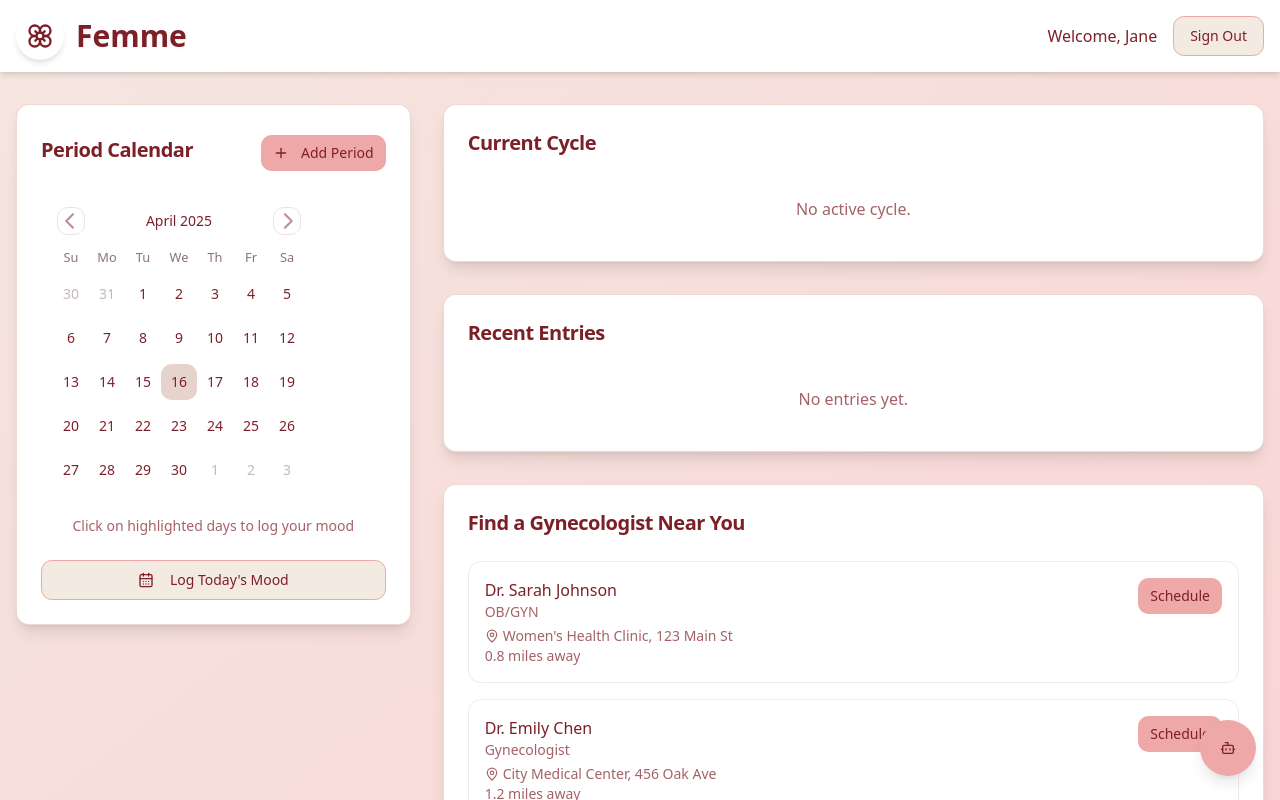
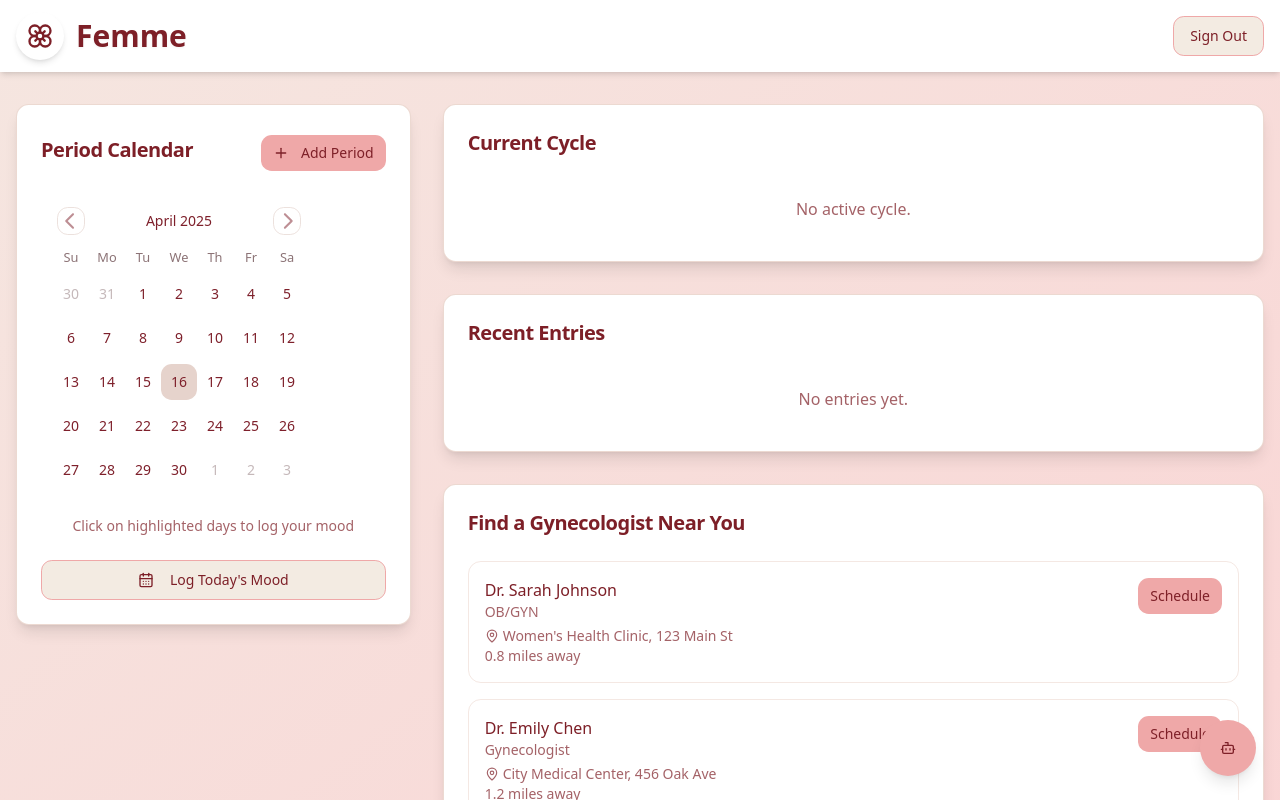
Before and after one commit to pritu18/Femme-Copy, a React (Vite) app: page /dashboard in a window 1280 px wide. Shown: the top 800 px of the page. Built offline with nearby package versions, Linux system fonts and the light colour scheme.

Commit message:
Remove welcome message
Remove the welcome message from the dashboard header.

```diff
--- a/src/pages/Dashboard.tsx
+++ b/src/pages/Dashboard.tsx
@@ -157,7 +157,6 @@ export default function Dashboard() {
         <div className="container mx-auto px-4 flex justify-between items-center">
           <Logo className="h-10" />
           <div className="flex items-center gap-4">
-            <span className="text-femme-burgundy font-medium">Welcome, Jane</span>
             <Button variant="outline" className="border-femme-pink text-femme-burgundy hover:bg-femme-pink-light hover:text-femme-burgundy">Sign Out</Button>
           </div>
         </div>
```
